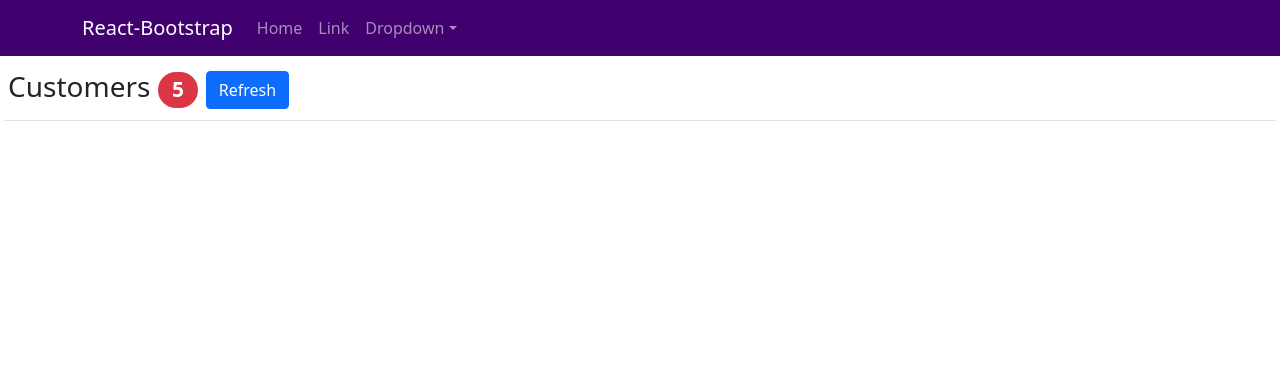
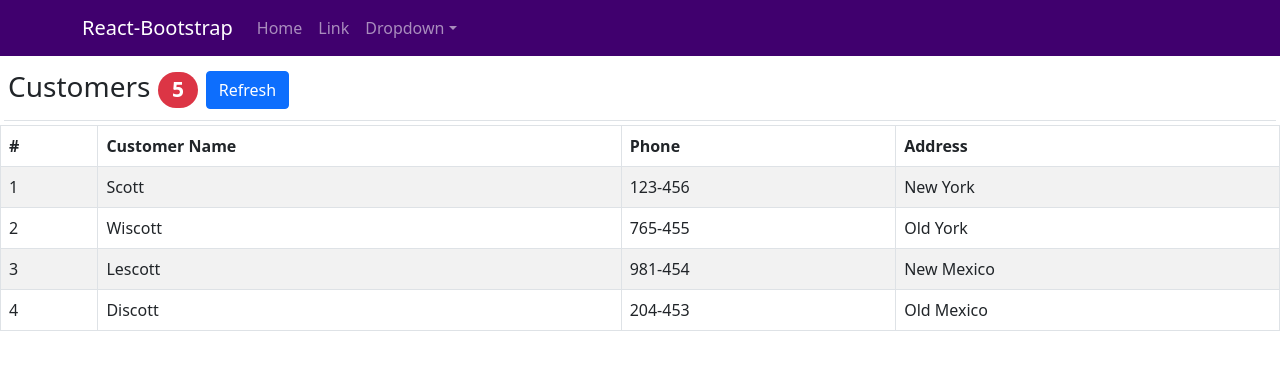
Before and after one commit to m3y54m/react-ui, a React (Create React App) app: page / in a window 1280 px wide. Shown: the top 370 px of the page. Built offline with nearby package versions, Linux system fonts and the light colour scheme.

Commit message:
Render a List (Array) in a Bootstrap Table

```diff
--- a/src/MainContent.jsx
+++ b/src/MainContent.jsx
@@ -2,10 +2,49 @@ import React from "react";
 import { Component } from "react";
 import { Badge } from "react-bootstrap";
 import { Button } from "react-bootstrap";
+import { Table } from "react-bootstrap";
+
 export default class MainContent extends Component {
 
   // dynamic content
-  state = { pageTitle: "Customers", customersCount: 5 }
+  state = {
+    pageTitle: "Customers",
+    customersCount: 5,
+    customers: [
+      {
+        id: 1,
+        name: "Scott",
+        phone: "123-456",
+        addr: {
+          city: "New York"
+        }
+      },
+      {
+        id: 2,
+        name: "Wiscott",
+        phone: "765-455",
+        addr: {
+          city: "Old York"
+        }
+      },
+      {
+        id: 3,
+        name: "Lescott",
+        phone: "981-454",
+        addr: {
+          city: "New Mexico"
+        }
+      },
+      {
+        id: 4,
+        name: "Discott",
+        phone: "204-453",
+        addr: {
+          city: "Old Mexico"
+        }
+      }
+    ]
+  }
 
   render() {
     return (
@@ -21,6 +60,31 @@ export default class MainContent extends Component {
             Refresh
           </Button>
         </h3>
+        <Table striped bordered hover>
+          <thead>
+            <tr>
+              <th>#</th>
+              <th>Customer Name</th>
+              <th>Phone</th>
+              <th>Address</th>
+            </tr>
+          </thead>
+          <tbody>
+            {
+              this.state.customers.map((cust) => {
+                return (
+                  /* Each child in a list should have a unique "key" prop. */
+                  <tr key={cust.id}>
+                    <td>{cust.id}</td>
+                    <td>{cust.name}</td>
+                    <td>{cust.phone}</td>
+                    <td>{cust.addr.city}</td>
+                  </tr>
+                );
+              })
+            }
+          </tbody>
+        </Table>
       </div>
     );
   }
```
